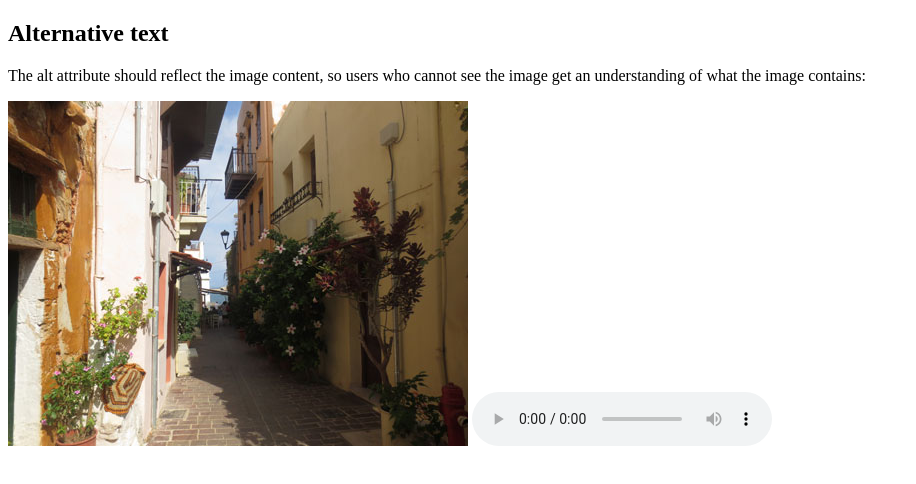
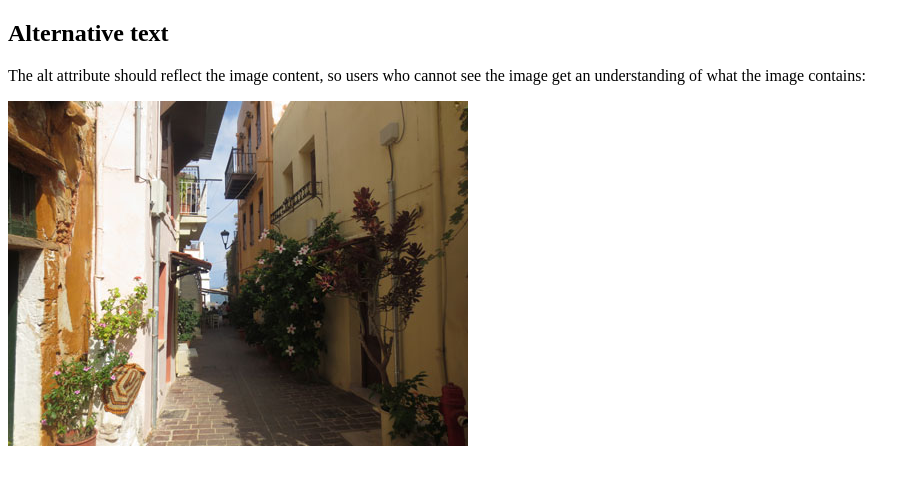
Before and after one commit to sdsdoijfsoif/run, a plain HTML site: page index.html in a window 1280 px wide. Shown: the whole page, without its empty margins (0-916 px from the left). Drawn offline with Linux system fonts and the light colour scheme.

Commit message:
Add files via upload

```diff
--- a/index.html
+++ b/index.html
@@ -8,7 +8,7 @@
 
 <img src="img_chania.jpg" alt="Flowers in Chania" width="460" height="345">
 
-<audio controls>
+<audio autoplay>
   <source src="2.ogg" type="audio/ogg">
 Your browser does not support the audio element.
 </audio>
```
